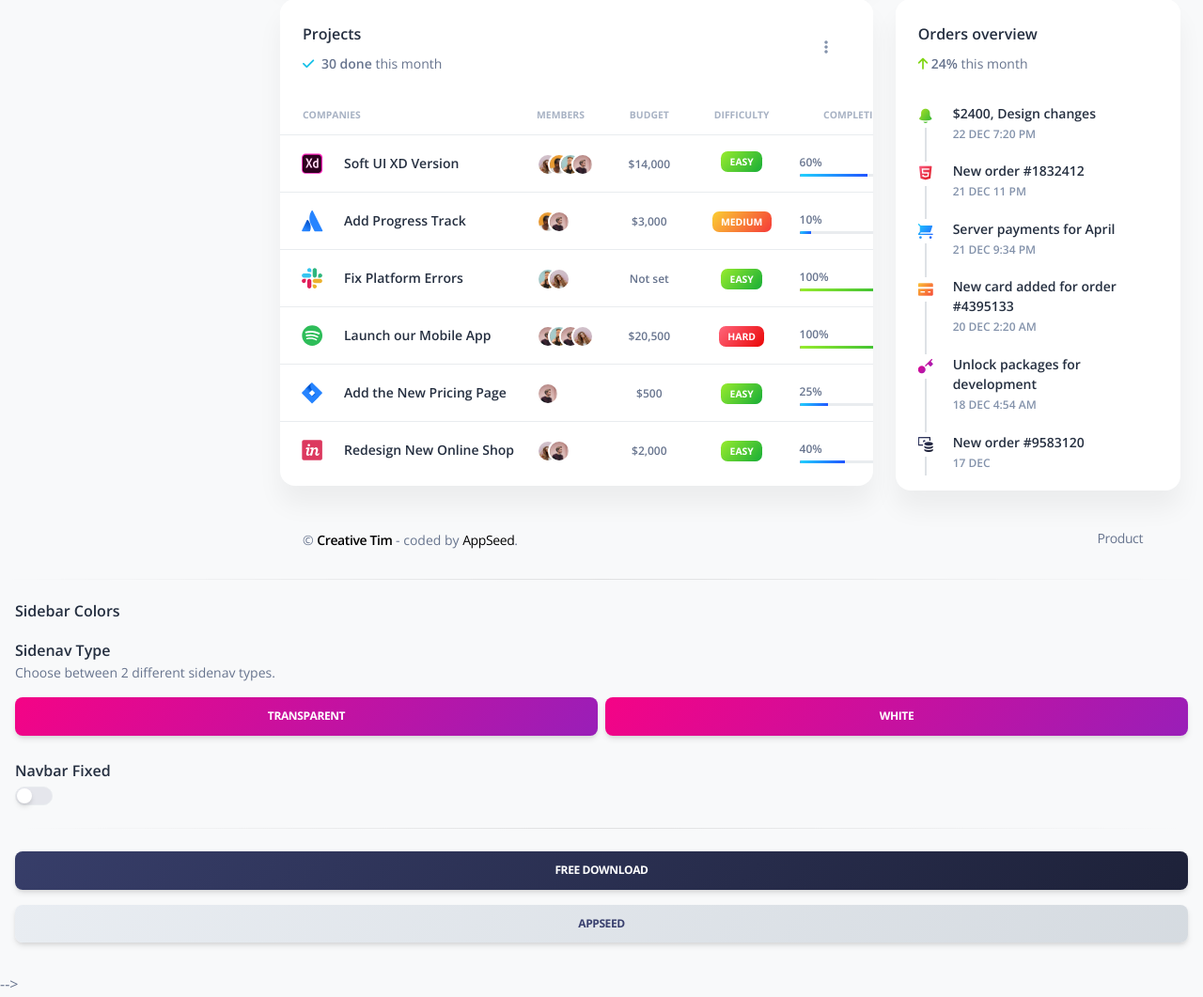
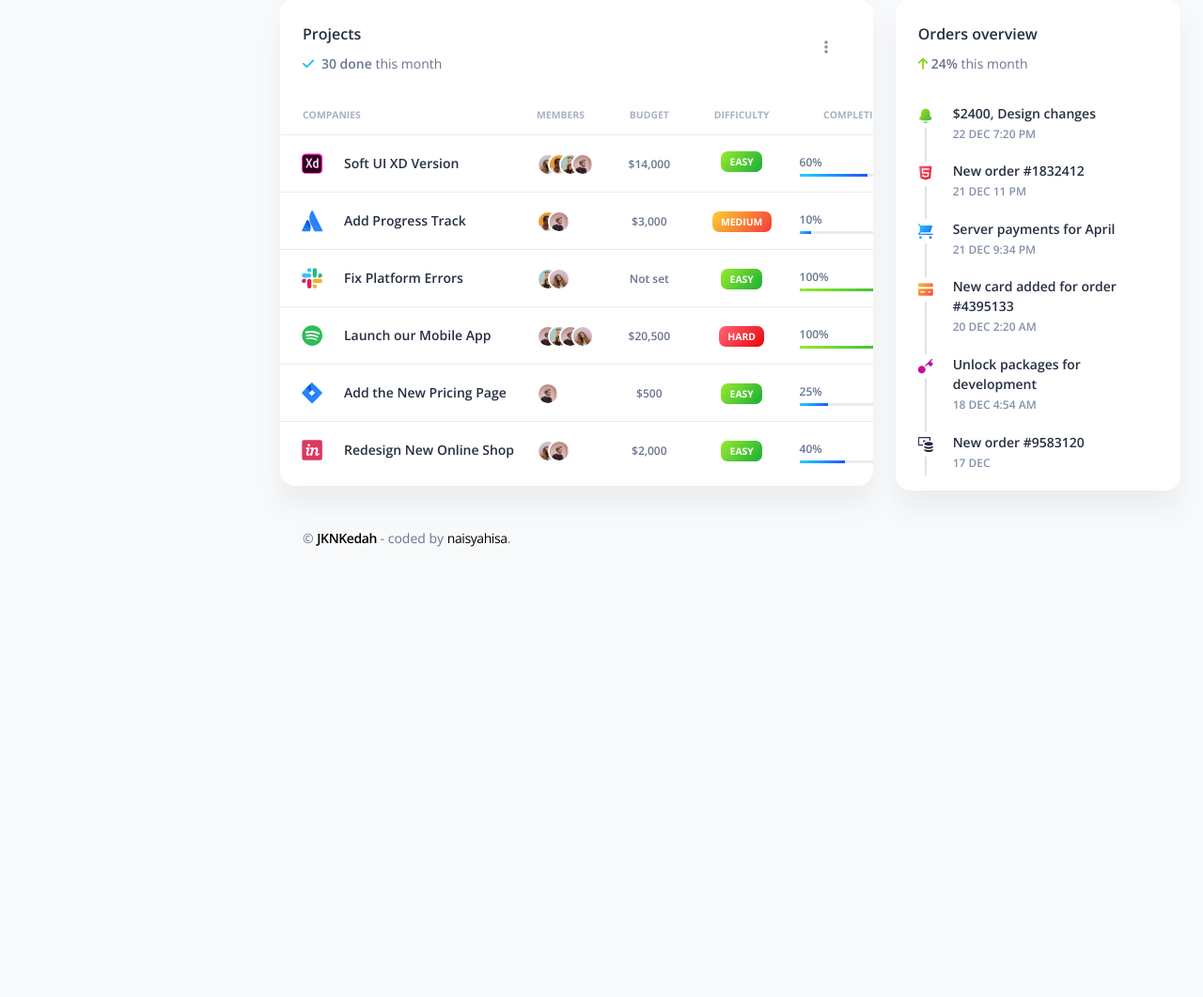
Before and after one commit to naisyahisa/keagat, a Django app: template apps/templates/home/index.html in a window 1280 px wide. Shown: the part 2483-3544 px from the top of the page at 94% size. After the commit the page ends 3065 px from the top, so only its background shows below. Run offline with Django 3.2, Linux system fonts and the light colour scheme; the template is opened without the code that fills it, so the values that code supplies are empty; parts of the project's set-up code (start-up, migrations or seed data) failed here and were passed over; some libraries are stand-ins or nearby versions.

Commit message:
update fixed-plugin view

```diff
--- a/apps/templates/includes/fixed-plugin.html
+++ b/apps/templates/includes/fixed-plugin.html
@@ -1,12 +1,12 @@
   <div class="fixed-plugin">
-    <a class="fixed-plugin-button position-fixed px-3 py-2">
+    <!-- <a class="fixed-plugin-button position-fixed px-3 py-2">
       <i class="fa fa-cog text-dark"> </i>
-    </a>
+    </a> -->
     <div class="card shadow-lg">
       <div class="card-header pb-0 pt-3">
         <div class="float-start">
-          <h5 class="mt-3 mb-0">Soft UI Configurator</h5>
-          <p>See our dashboard options.</p>
+          <h5 class="mt-3 mb-0">Setting</h5>
+          <p>Set theme color.</p>
         </div>
         <div class="float-end mt-4">
           <button class="btn btn-link text-dark p-0 fixed-plugin-close-button">
@@ -48,11 +48,11 @@
         <div class="form-check form-switch ps-0">
           <input class="form-check-input mt-1 ms-auto" type="checkbox" id="navbarFixed" onclick="navbarFixed(this)">
         </div>
-        <hr class="horizontal dark my-sm-4">
+        <!-- <hr class="horizontal dark my-sm-4">
         <a target="_blank" class="btn bg-gradient-dark w-100"
-           href="https://www.creative-tim.com/product/soft-ui-dashboard-django">Free download</a>
+           href=""></a>
         <a target="_blank" class="btn bg-gradient-light w-100"
-           href="https://appseed.us">AppSeed</a>
+           href=""></a> -->
       </div>
     </div>
   </div>
--- a/apps/templates/includes/footer.html
+++ b/apps/templates/includes/footer.html
@@ -4,15 +4,15 @@
             <div class="col-lg-6 mb-lg-0 mb-4">
               <div class="copyright text-center text-sm text-muted text-lg-left">
                 &copy;
-                <a href="https://bit.ly/3fKQZaL" class="font-weight-bold" target="_blank">Creative Tim</a>
-                - coded by <a target="_blank" href="https://appseed.us">AppSeed</a>.
+                <a href="https://jknkedah.moh.gov.my/" class="font-weight-bold" target="_blank">JKNKedah</a>
+                - coded by  <a target="_blank" href="https://github.com/naisyahisa">naisyahisa</a>.
               </div>
             </div>
             <div class="col-lg-6">
               <ul class="nav nav-footer justify-content-center justify-content-lg-end">
                 <li class="nav-item">
-                  <a href="https://www.creative-tim.com/product/soft-ui-dashboard-django"
-                     class="nav-link text-muted" target="_blank">Product</a>
+                  <!-- <a href="https://github.com/naisyahisa"
+                     class="nav-link text-muted" target="_blank">Project</a> -->
                 </li>
               </ul>
             </div>
--- a/apps/templates/includes/sidebar.html
+++ b/apps/templates/includes/sidebar.html
@@ -67,7 +67,7 @@
                 </g>
               </svg>
             </div>
-            <span class="nav-link-text ms-1">Profil</span>
+            <span class="nav-link-text ms-1">Profile</span>
           </a>
         </li>
         <li class="nav-item mt-3">
@@ -90,7 +90,7 @@
                 </g>
               </svg>
             </div>
-            <span class="nav-link-text ms-1">Sign In (Template)</span>
+            <span class="nav-link-text ms-1">Sign In</span>
           </a>
         </li>
         <li class="nav-item mb-1">
@@ -112,7 +112,7 @@
                 </g>
               </svg>
             </div>
-            <span class="nav-link-text ms-1">Sign Up (Template)</span>
+            <span class="nav-link-text ms-1">Sign Up</span>
           </a>
         </li>
         <!-- <li class="nav-item mb-1">
--- a/apps/templates/layouts/base.html
+++ b/apps/templates/layouts/base.html
@@ -34,7 +34,7 @@
 
   </main>
 
-  <!-- {% include "includes/fixed-plugin.html" %} -->
+  {% include "includes/fixed-plugin.html" %}
 
   {% include "includes/scripts.html" %}
 
```
